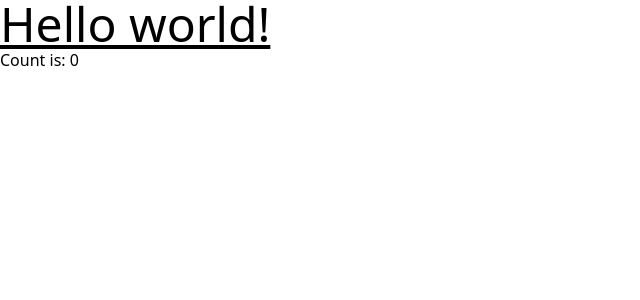
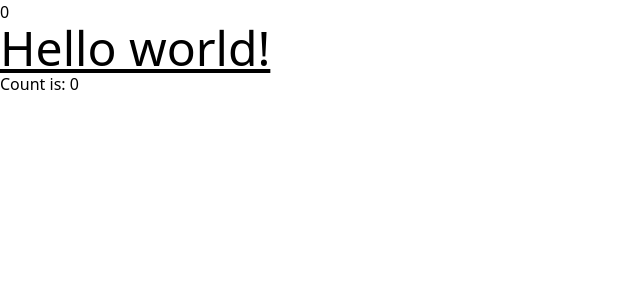
Before and after one commit to HuHa-Labs/IoT-Frontend, a Vue app: page / in a window 1280 px wide. Shown: the top 300 px of the page, without its empty margins (0-640 px from the left). Built offline with nearby package versions, Linux system fonts and the light colour scheme; the HTML template or start-up script is replaced by a standard one.

Commit message:
update: use dependency injection

```diff
--- a/src/App.vue
+++ b/src/App.vue
@@ -1,5 +1,5 @@
 <script setup lang="ts">
-import { ref, onMounted } from 'vue';
+import { ref, onMounted, provide } from 'vue';
 import TheHeader from './components/TheHeader.vue';
 const count = ref(0);
 
@@ -10,6 +10,8 @@ function increment(){
 onMounted(() => {
   console.log('Component mounted');
 });
+
+provide("count", count);
 </script>
 
 <template>
--- a/src/components/TheHeader.vue
+++ b/src/components/TheHeader.vue
@@ -1,7 +1,11 @@
+<script setup lang="ts">
+import { inject } from 'vue';
+const msg = inject("count");
+</script>
 <template>
 <header>
 		<nav>
-
+      {{ msg }}
 		</nav>
 </header>
 </template>
```
